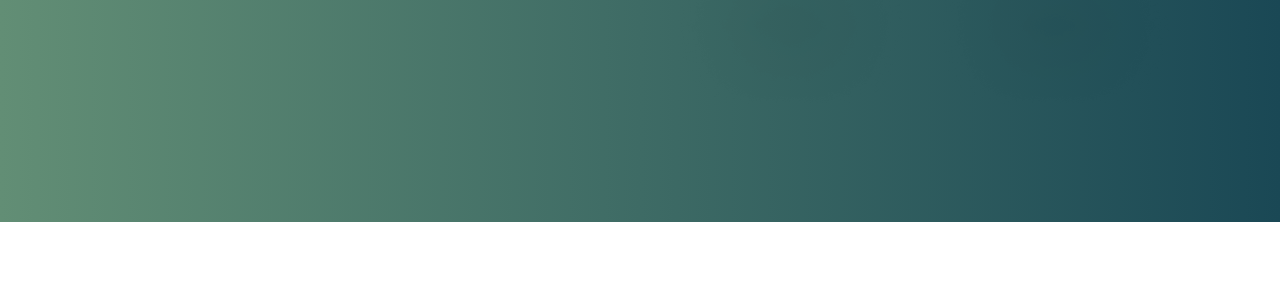
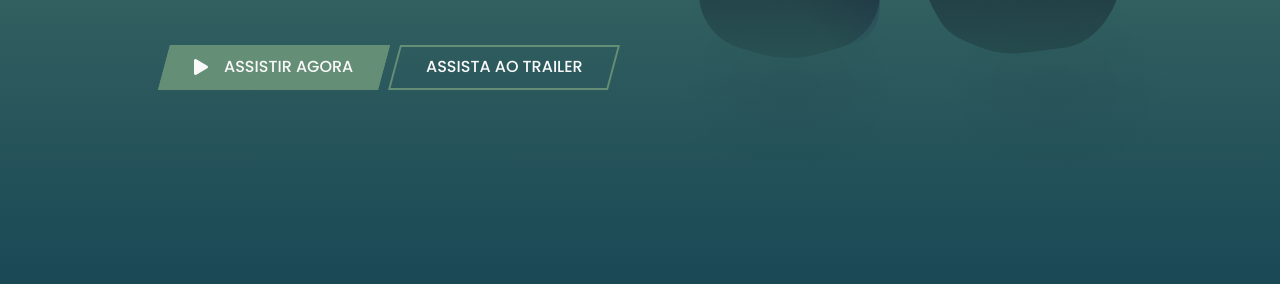
Before and after one commit to juliapradob/challenges-codelandia, a plain HTML site: page DESAFIO-5/index.html in a window 1280 px wide. Shown: the part 578-862 px from the top of the page. Before the commit the page ends 800 px from the top, so only its background shows below. Drawn offline with Linux system fonts and the light colour scheme.

Commit message:
Ajusta botões

```diff
--- a/DESAFIO-5/css/reset.css
+++ b/DESAFIO-5/css/reset.css
@@ -22,6 +22,8 @@ time, mark, audio, video {
 	font-size: 100%;
 	font: inherit;
 	vertical-align: baseline;
+	-webkit-box-sizing: border-box;
+	box-sizing: border-box;
 }
 /* HTML5 display-role reset for older browsers */
 article, aside, details, figcaption, figure,
--- a/DESAFIO-5/css/style.css
+++ b/DESAFIO-5/css/style.css
@@ -1,9 +1,6 @@
 body {
     font-family: 'Poppins';
-    background-image: linear-gradient(to right, #628e75, #1a4855);
-    height: 100%;
-    max-height: 720px;
-
+    background-image: linear-gradient(to bottom, #628e75, #1a4855);
 }
 
 .menu {
@@ -28,8 +25,11 @@ body {
 .container {
     display: flex;
     justify-content: space-between;
+    align-items: center;
     margin: 40px auto;
     padding: 0 164px;
+    height: 100%;
+    min-height: 693px;
 }
 
 .textos {
@@ -69,32 +69,52 @@ body {
     color: #F9F9F9;
 }
 
+.botoes {
+    display: flex;
+    justify-content: space-between;
+}
+
 .botoes button {
+    transform: skew(-15deg);
+    position: relative;
+    width: 220px;
     margin-top: 48px;
+    height: 45px;
+    padding: 0 16px;
+    border: 2px solid #658E76;
+}
+
+.botoes .botaoAssistir {
+    background-color: #658E76;
+    display: flex;
+    justify-content: center;
+    align-items: center;
+}
+
+.botoes .botaoTrailer {
+    background-color: transparent;
+    display: inline-flex;
+    justify-content: center;
+    align-items: center;
+}
+
+.botoes button a {
+    position: absolute;
+    transform: skew(15deg);
     font-family: 'Poppins';
     cursor: pointer;
     font-style: normal;
     font-weight: 500;
     font-size: 16px;
     line-height: 180%;
-    text-transform: uppercase;
     color: #F9F9F9;
-    width: 100%;
-    max-width: 222px;
-    height: 45px;
-    padding: 0 16px;
-    border: 2px solid #658E76;
-    clip-path: polygon(20px 0%, 100% 0%, calc(100% - 20px) 100%, 0% 100%);
+    text-decoration: none;
 }
 
-.botaoAssistir {
-    background-color: #658E76;
+.botoes button i {
+    margin-right: 1em;
+    color: #F9F9F9;
 }
-
-.botaoTrailer {
-    background-color: transparent;
-}
-
 
 .imagem {
     width: 100%;
--- a/DESAFIO-5/index.html
+++ b/DESAFIO-5/index.html
@@ -10,6 +10,7 @@
     <link rel="preconnect" href="https://fonts.googleapis.com">
     <link rel="preconnect" href="https://fonts.gstatic.com" crossorigin>
     <link href="https://fonts.googleapis.com/css2?family=Poppins:ital,wght@0,100;0,200;0,300;0,400;0,500;0,600;0,700;0,800;0,900;1,100;1,200;1,300;1,400;1,500;1,600;1,700;1,800;1,900&display=swap" rel="stylesheet">
+    <link rel="stylesheet" href="https://pro.fontawesome.com/releases/v5.10.0/css/all.css" integrity="sha384-AYmEC3Yw5cVb3ZcuHtOA93w35dYTsvhLPVnYs9eStHfGJvOvKxVfELGroGkvsg+p" crossorigin="anonymous"/>
 </head>
 <body>
     <header>
@@ -30,9 +31,24 @@
                 <h1>A VIAGEM DE CHIHIRO</h1>
                 <p>Chihiro chega a um mundo mágico dominado por uma bruxa. Aqueles que a desobedecem são transformados em animais.</p>
                 <div class="botoes">
-                    <button class="botaoAssistir">ASSISTIR AGORA</button>
-                    <button class="botaoTrailer">ASSISTA AO TRAILER</button>
+                    <button class="botaoAssistir">
+                        <a href="#" class="botaoAssistir">
+                            <i class="fas fa-play"></i>
+                            ASSISTIR AGORA
+                        </a>
+                    </button>
+                    <button class="botaoTrailer">
+                        <a href="#" class="botaoTrailer">
+                            ASSISTA AO TRAILER
+                        </a>
+                    </button>
                 </div>
+
+
+                <!--<div class="botoes">
+                    <a href="#" class="botaoAssistir"><i class="fas fa-play"></i>ASSISTIR AGORA</a>
+                    <a href="#" class="botaoTrailer">ASSISTA AO TRAILER</a>
+                </div>-->
             </div>
             <div class="imagem">
                 <img src="/DESAFIO-5/assets/image.png">
```
